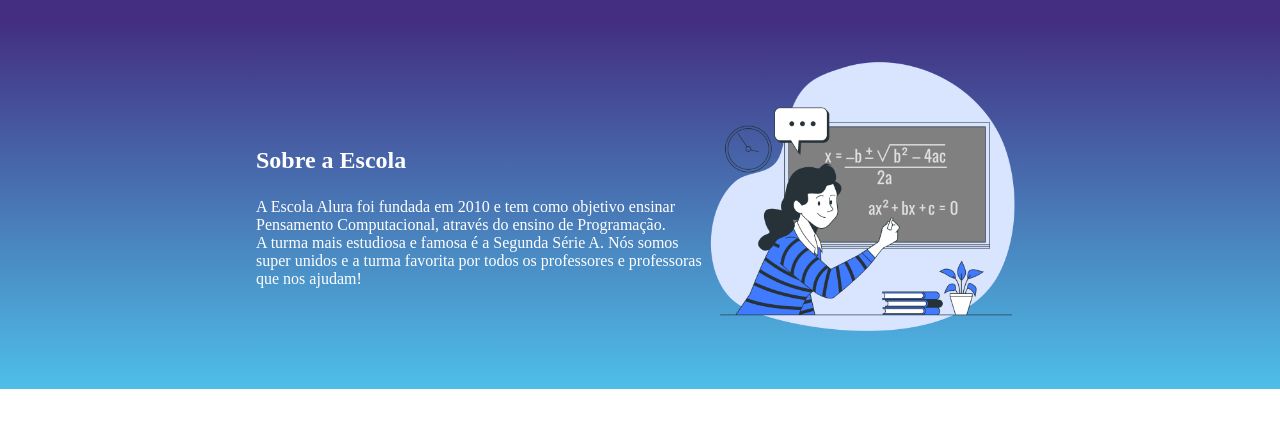
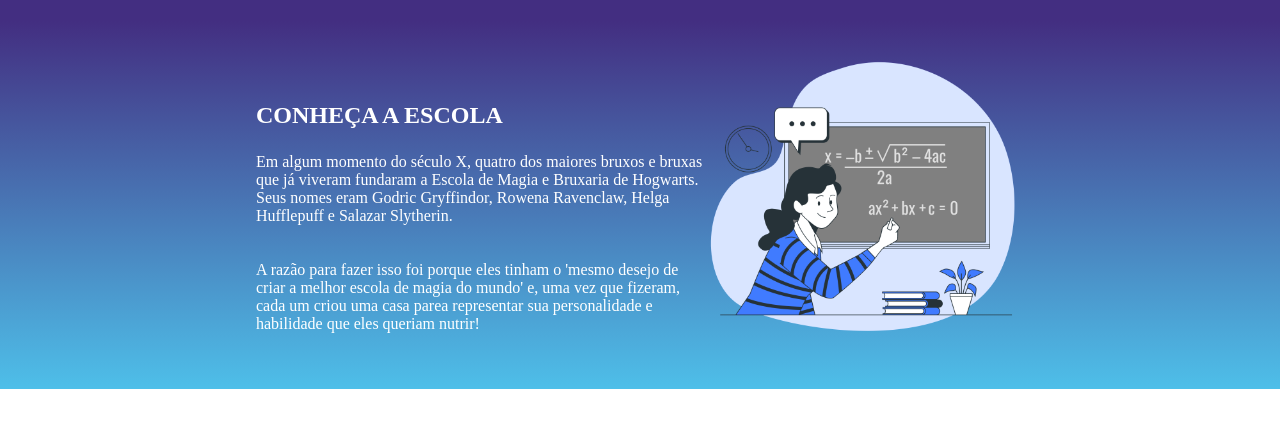
Before and after one commit to EJzinho/site-escola, a plain HTML site: page index.html in a window 1280 px wide. Shown: the part 71-498 px from the top of the page. Drawn offline with Linux system fonts and the light colour scheme.

Commit message:
Add files via upload

```diff
--- a/index.html
+++ b/index.html
@@ -18,9 +18,10 @@
 
     <section class="escola">
         <div class="escola-div-conteudo">
-            <h2 class="escola-titulo">Sobre a Escola</h2>
-            <p class="escola-texto-um">A Escola Alura foi fundada em 2010 e tem como objetivo ensinar Pensamento Computacional, através do ensino de  Programação.</p>
-            <p class="escola-texto-dois">A turma mais estudiosa e famosa é a Segunda Série A. Nós somos super unidos e a turma favorita por todos os professores e professoras que nos ajudam!</p>
+            <h2 class="escola-titulo">CONHEÇA A ESCOLA</h2>
+            <p class="escola-texto-um">Em algum momento do século X, quatro dos maiores bruxos e bruxas que já viveram fundaram a Escola de Magia e Bruxaria de Hogwarts. Seus nomes eram Godric Gryffindor, Rowena Ravenclaw, Helga Hufflepuff e Salazar Slytherin.</p>
+            <br></br>
+            <p class="escola-texto-dois">A razão para fazer isso foi porque eles tinham o 'mesmo desejo de criar a melhor escola de magia do mundo' e, uma vez que fizeram, cada um criou uma casa parea representar sua personalidade e habilidade que eles queriam nutrir!</p>
         </div>
         <img class="escola-imagem" src="Formula-bro.png" alt="Professora no quadro">
     </section>
```
